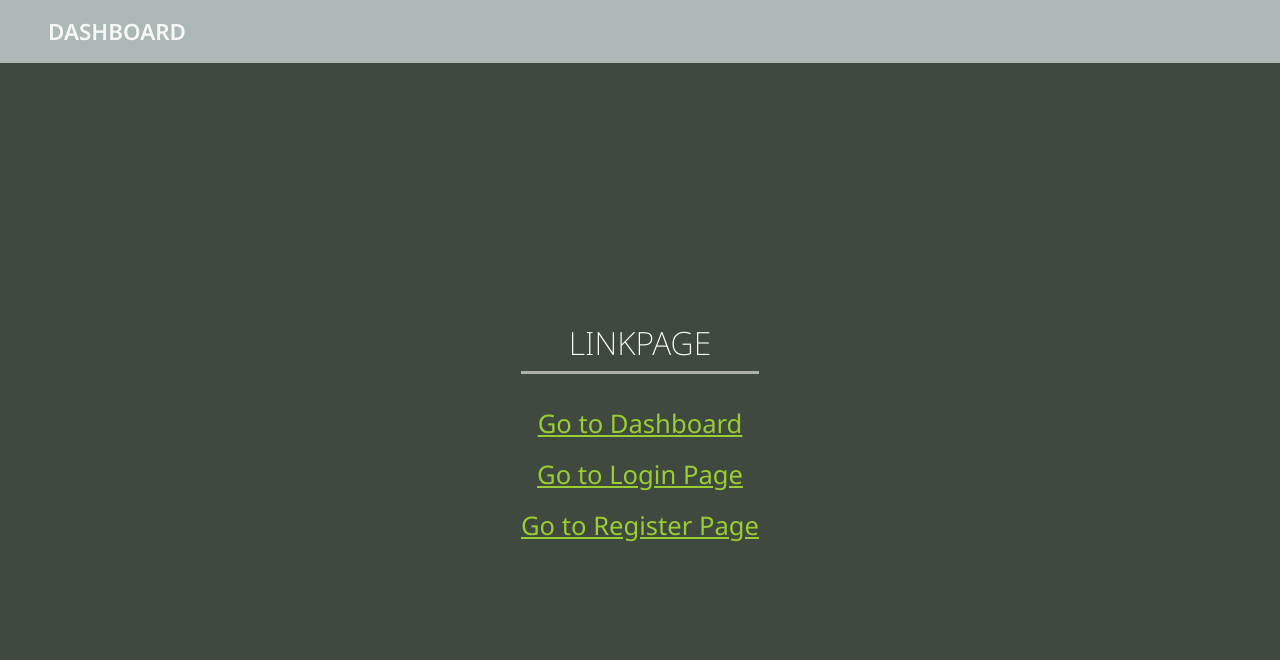
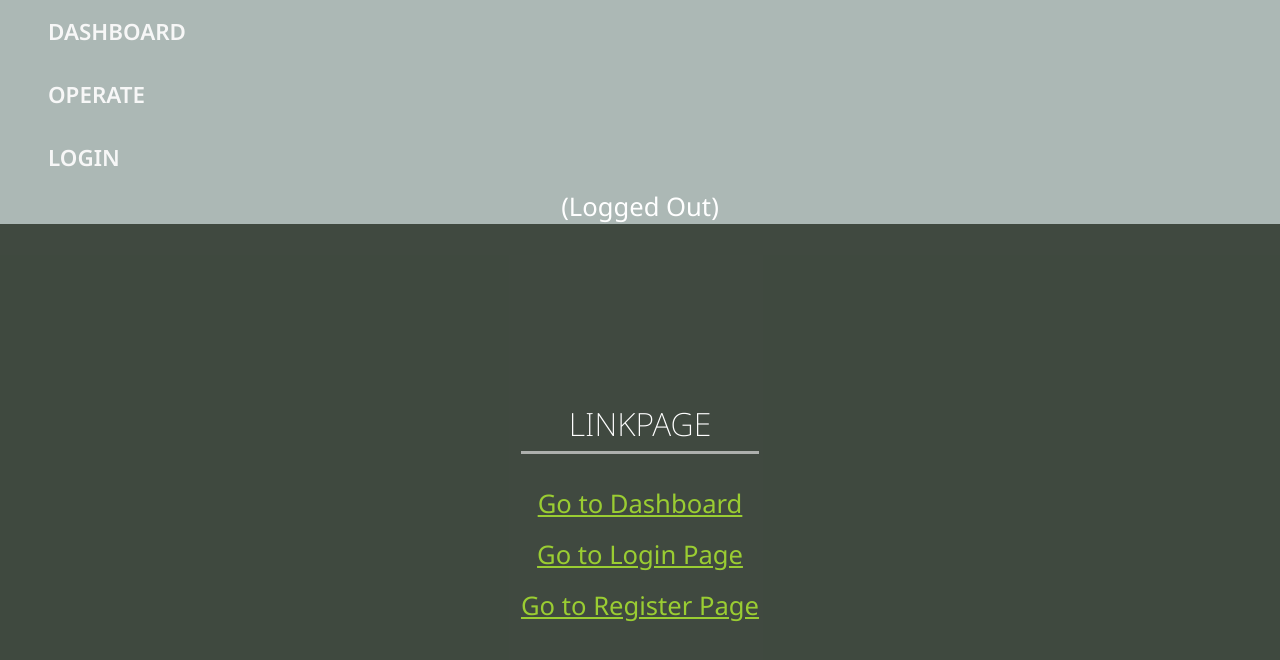
Before and after one commit to devtsp/stocktaking-server, a React (Create React App) app in the folder client/: page / in a window 1280 px wide. Shown: the top 660 px of the page. Built offline with nearby package versions, Linux system fonts and the light colour scheme.

Commit message:
add provisory links to navigate preserving state

```diff
--- a/client/src/components/Header.js
+++ b/client/src/components/Header.js
@@ -1,12 +1,22 @@
 import React from 'react';
 import { Link } from 'react-router-dom';
 
+import useAuth from '../hooks/useAuth';
+
 const Header = () => {
+	const { auth } = useAuth();
 	return (
 		<header>
 			<Link to="/dashboard">
-				<h1> DASHBOARD</h1>
+				<h1>DASHBOARD</h1>
 			</Link>
+			<Link to="/operate">
+				<h1>OPERATE</h1>
+			</Link>
+			<Link to="/login">
+				<h1>LOGIN</h1>
+			</Link>
+			<span>({auth?.email || 'Logged Out'})</span>
 		</header>
 	);
 };
```
